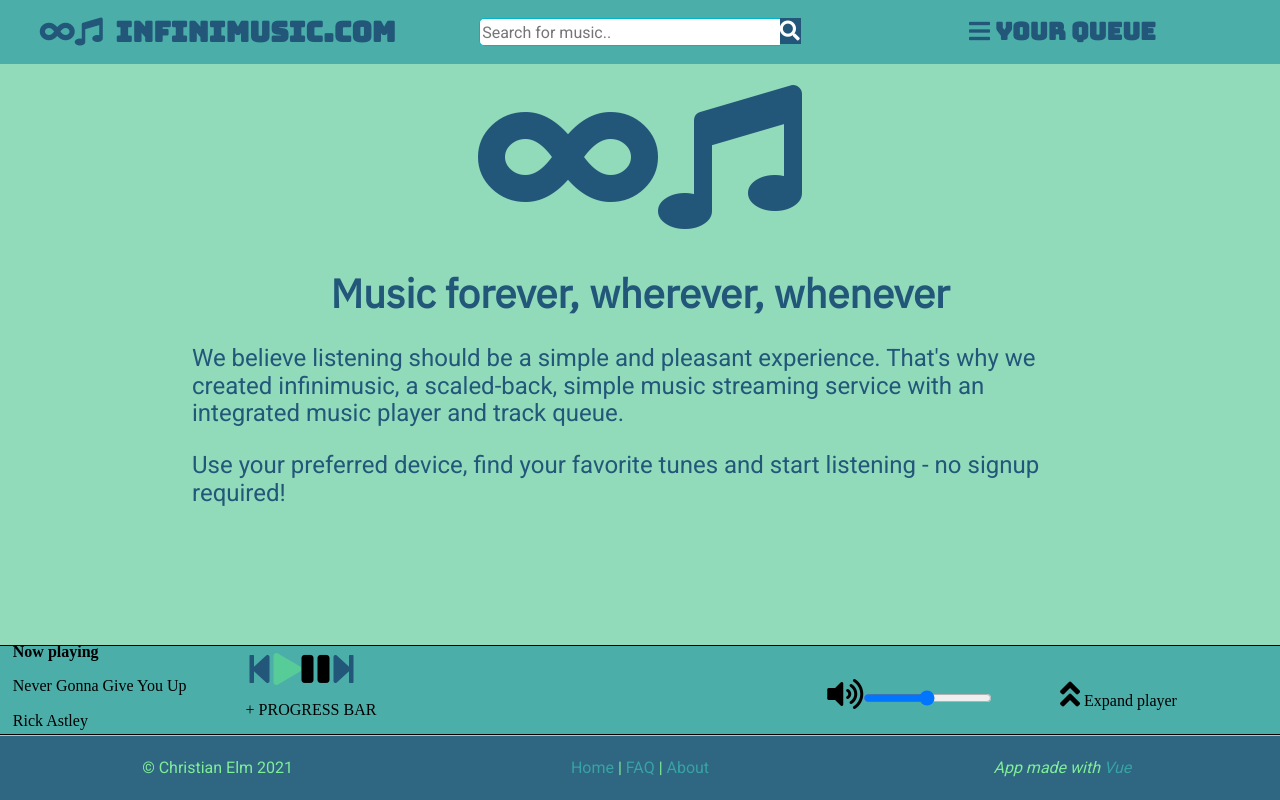
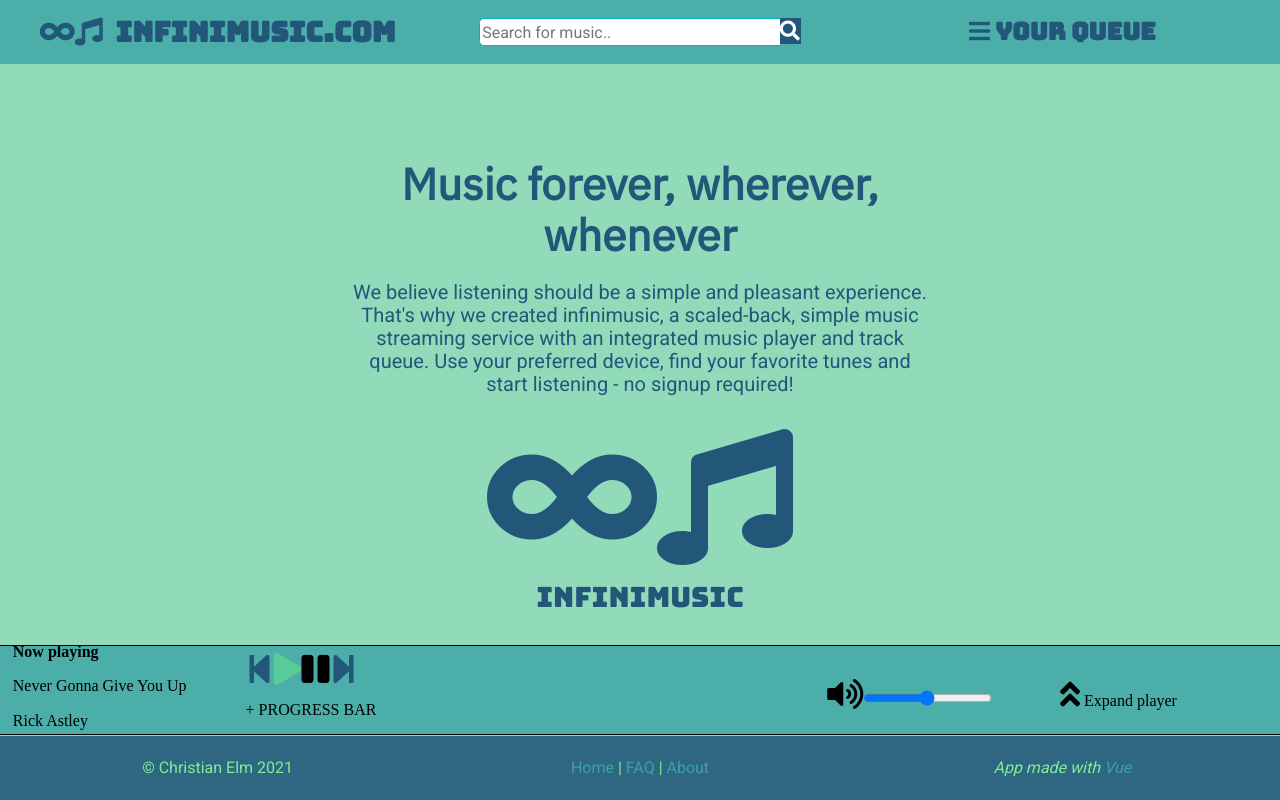
Before and after one commit to giddster/ljudio, a Vue app in the folder ljudia/: page / in a window 1280 px wide. Shown: the top 800 px of the page. Built offline with nearby package versions, Linux system fonts and the light colour scheme.

Commit message:
minor design fixes
changed order of content on Home

```diff
--- a/ljudia/src/views/FAQ.vue
+++ b/ljudia/src/views/FAQ.vue
@@ -77,7 +77,7 @@ h1, details{
 }
 
 details{
-    font-size: 3vh;
+    font-size: 2.5vh;
     padding: 1vh 0;
     cursor: pointer;
 }
--- a/ljudia/src/views/Home.vue
+++ b/ljudia/src/views/Home.vue
@@ -1,10 +1,7 @@
 <template>
   <div class="home-parent">
 
-    <div class="logo-container">
-      <i class="fas fa-infinity logo"></i>
-      <i class="fas fa-music logo"></i>
-    </div>
+
 
     <div class="content-container">
 
@@ -13,12 +10,16 @@
           <p>
             We believe listening should be a simple and pleasant experience.
             That's why we created infinimusic, a scaled-back, simple music streaming service with an integrated music player and track queue.
-          </p>
-          <p>
             Use your preferred device, find your favorite tunes and start listening - no signup required!
           </p>
 
     </div>
+
+    <div class="logo-container">
+      <i class="fas fa-infinity logo"></i>
+      <i class="fas fa-music logo"></i>
+    </div>
+      <p id="tagline">infinimusic</p>
 
   </div>
 </template>
@@ -35,24 +36,32 @@
 
 .logo-container{
   color: #22577a;
-  font-size: 18vh;
-}
-
-.logo:hover{
-  color: #0099ff;
+  font-size: 17vh;
+  padding-top: 1vh;
 }
 
 .content-container{
-  width: 70vw;
+  width: 45vw;
   font-family: 'Roboto', sans-serif;
-  font-size: 3vh;
+  font-size: 2.5vh;
   color: #22577a;
   align-items: center;
+  text-align: center;
+  margin-top: 10vh;
 }
 .home-header{
+  margin: 0;
   text-align: center;
-  font-size: 5vh;
+  font-size: 5.5vh;
   font-family: 'IBM Plex Sans Arabic', sans-serif;
+}
+
+#tagline{
+  font-family: 'Bungee', cursive;
+  font-size: 3.5vh;
+  color: #22577a;
+  margin: 0;
+  padding: 0;
 }
 
 
```
